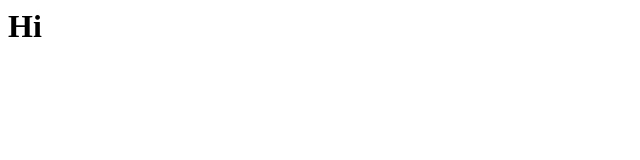
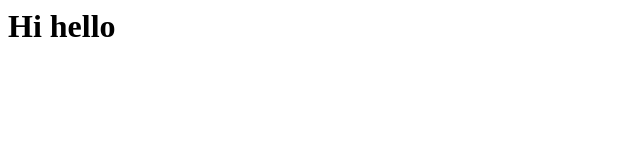
Before and after one commit to nmongin9456/hi, a plain HTML site: page index.html in a window 1280 px wide. Shown: the whole page, without its empty margins (0-640 px from the left). Drawn offline with Linux system fonts and the light colour scheme.

Commit message:
hi -> hello

```diff
--- a/index.html
+++ b/index.html
@@ -5,6 +5,6 @@
         <meta charset="utf-8">
     </head>
     <body>
-        <h1>Hi</h1>
+        <h1>Hi hello</h1>
     </body>
 </html>
```
